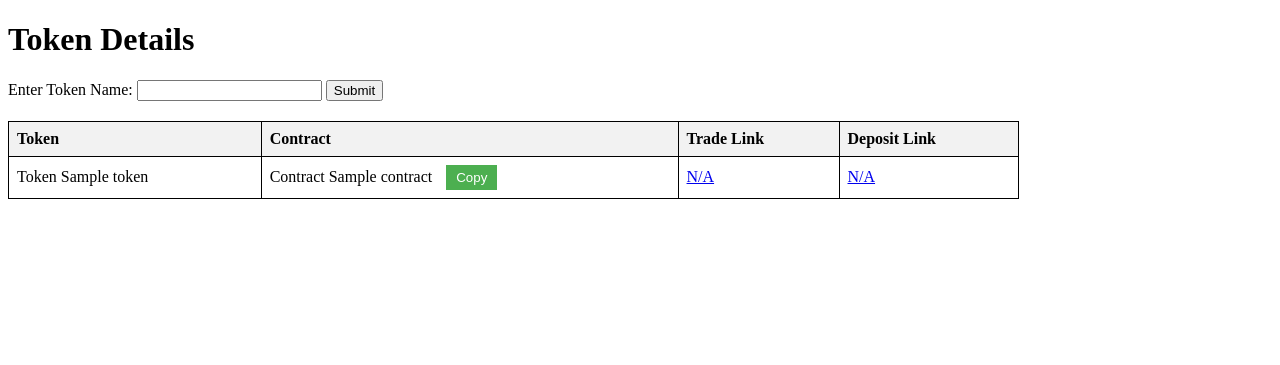
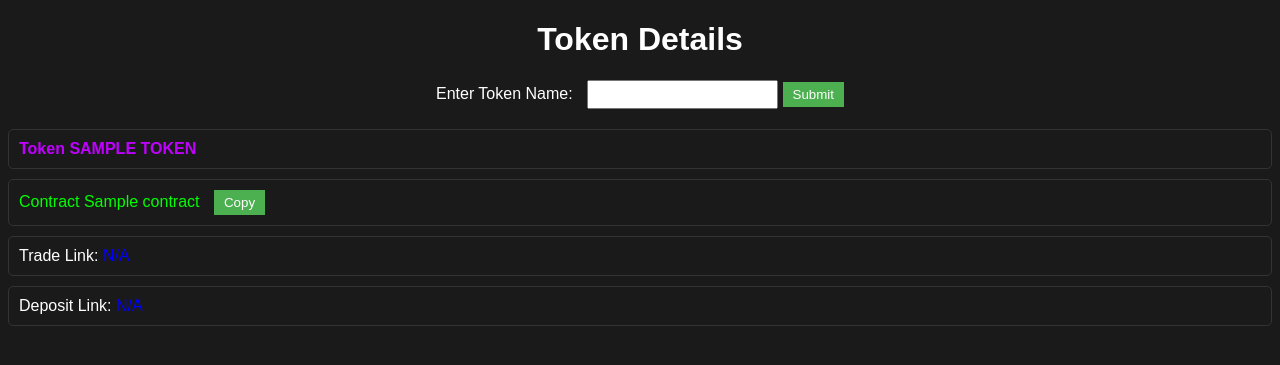
Before and after one commit to GmailGar/arbitrage, a Flask app: template templates/index.html in a window 1280 px wide. Shown: the top 365 px of the page. Run offline with Flask 3, Linux system fonts and the light colour scheme; the template is opened without the code that fills it: most values are stand-ins (such as "Sample title", 1, 10 or a date in 2020).

Commit message:
Update UI to vertical layout with dark theme and neon colors

```diff
--- a/templates/index.html
+++ b/templates/index.html
@@ -3,18 +3,48 @@
 <head>
     <title>Token Information</title>
     <style>
-        table {
-            border-collapse: collapse;
-            width: 80%;
-            margin-top: 20px;
+        body {
+            background-color: #1a1a1a;
+            color: #ffffff;
+            font-family: Arial, sans-serif;
         }
-        th, td {
-            border: 1px solid black;
-            padding: 8px;
-            text-align: left;
+        h1 {
+            color: #ffffff;
+            text-align: center;
         }
-        th {
-            background-color: #f2f2f2;
+        form {
+            text-align: center;
+            margin: 20px 0;
+        }
+        label {
+            margin-right: 10px;
+        }
+        input[type="text"] {
+            padding: 5px;
+        }
+        input[type="submit"] {
+            padding: 5px 10px;
+            background-color: #4CAF50;
+            color: white;
+            border: none;
+            cursor: pointer;
+        }
+        input[type="submit"]:hover {
+            background-color: #45a049;
+        }
+        .token-item {
+            margin: 10px 0;
+            padding: 10px;
+            border: 1px solid #333;
+            border-radius: 5px;
+        }
+        .token-label {
+            font-weight: bold;
+            color: #BF00FF; /* Фиолетовый неоновый */
+        }
+        .contract-text {
+            color: #00FF00; /* Неоновый зеленый */
+            margin-right: 10px;
         }
         .copy-btn {
             padding: 5px 10px;
@@ -22,10 +52,16 @@
             color: white;
             border: none;
             cursor: pointer;
-            margin-left: 10px;
         }
         .copy-btn:hover {
             background-color: #45a049;
+        }
+        a {
+            color: #0000FF; /* Синий */
+            text-decoration: none;
+        }
+        a:hover {
+            text-decoration: underline;
         }
     </style>
 </head>
@@ -38,25 +74,21 @@
     </form>
 
     {% if token %}
-    <table>
-        <tr>
-            <th>Token</th>
-            <th>Contract</th>
-            <th>Trade Link</th>
-            <th>Deposit Link</th>
-        </tr>
-        <tr>
-            <td>Token {{ token|default('N/A') }}</td>
-            <td>
-                Contract {{ contract|default('N/A') }}
-                {% if contract %}
-                <button class="copy-btn" onclick="copyToClipboard('{{ contract }}')">Copy</button>
-                {% endif %}
-            </td>
-            <td><a href="{{ trade_link|default('#') }}" target="_blank">{{ trade_link|default('N/A') }}</a></td>
-            <td><a href="{{ deposit_link|default('#') }}" target="_blank">{{ deposit_link|default('N/A') }}</a></td>
-        </tr>
-    </table>
+    <div class="token-item">
+        <span class="token-label">Token {{ token|upper }}</span>
+    </div>
+    <div class="token-item">
+        <span class="contract-text">Contract {{ contract|default('N/A') }}</span>
+        {% if contract %}
+        <button class="copy-btn" onclick="copyToClipboard('{{ contract }}')">Copy</button>
+        {% endif %}
+    </div>
+    <div class="token-item">
+        <span>Trade Link: </span><a href="{{ trade_link|default('#') }}" target="_blank">{{ trade_link|default('N/A') }}</a>
+    </div>
+    <div class="token-item">
+        <span>Deposit Link: </span><a href="{{ deposit_link|default('#') }}" target="_blank">{{ deposit_link|default('N/A') }}</a>
+    </div>
     {% else %}
     <p>Please submit a token name.</p>
     {% endif %}
```
